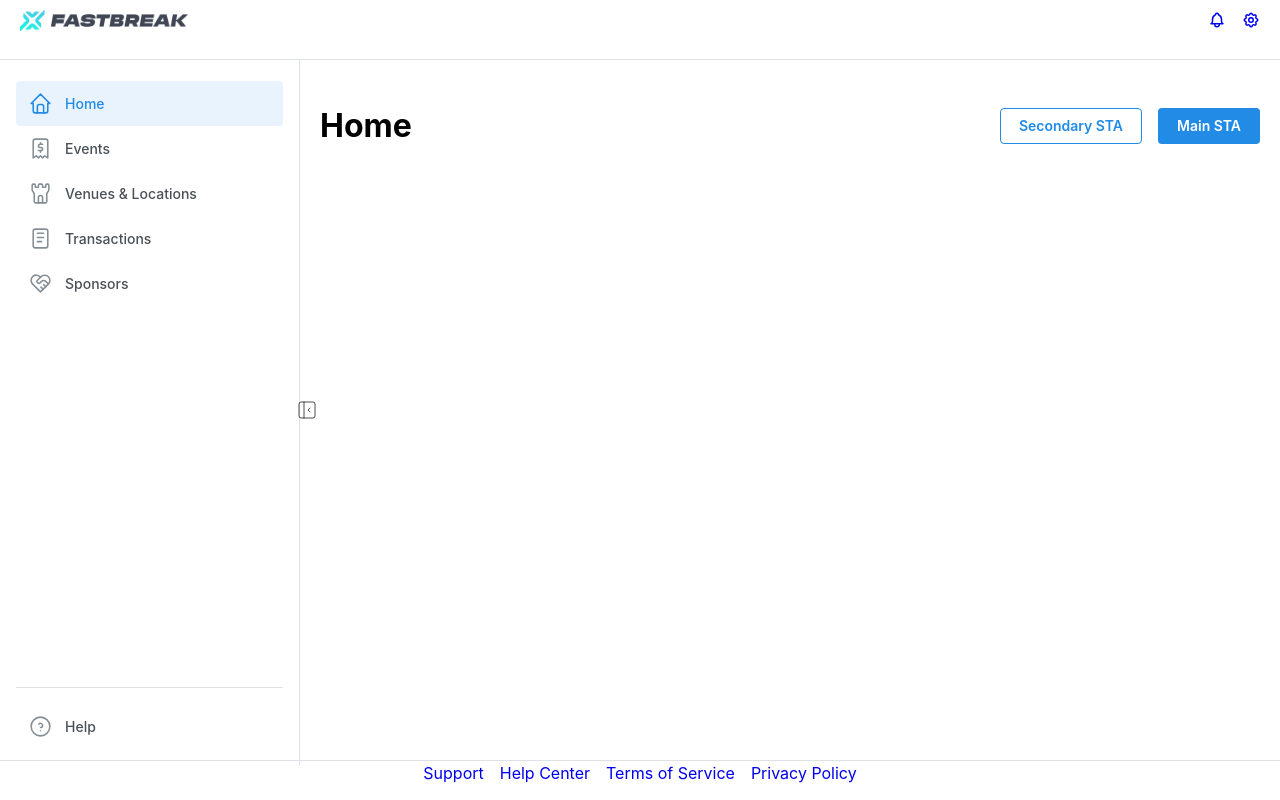
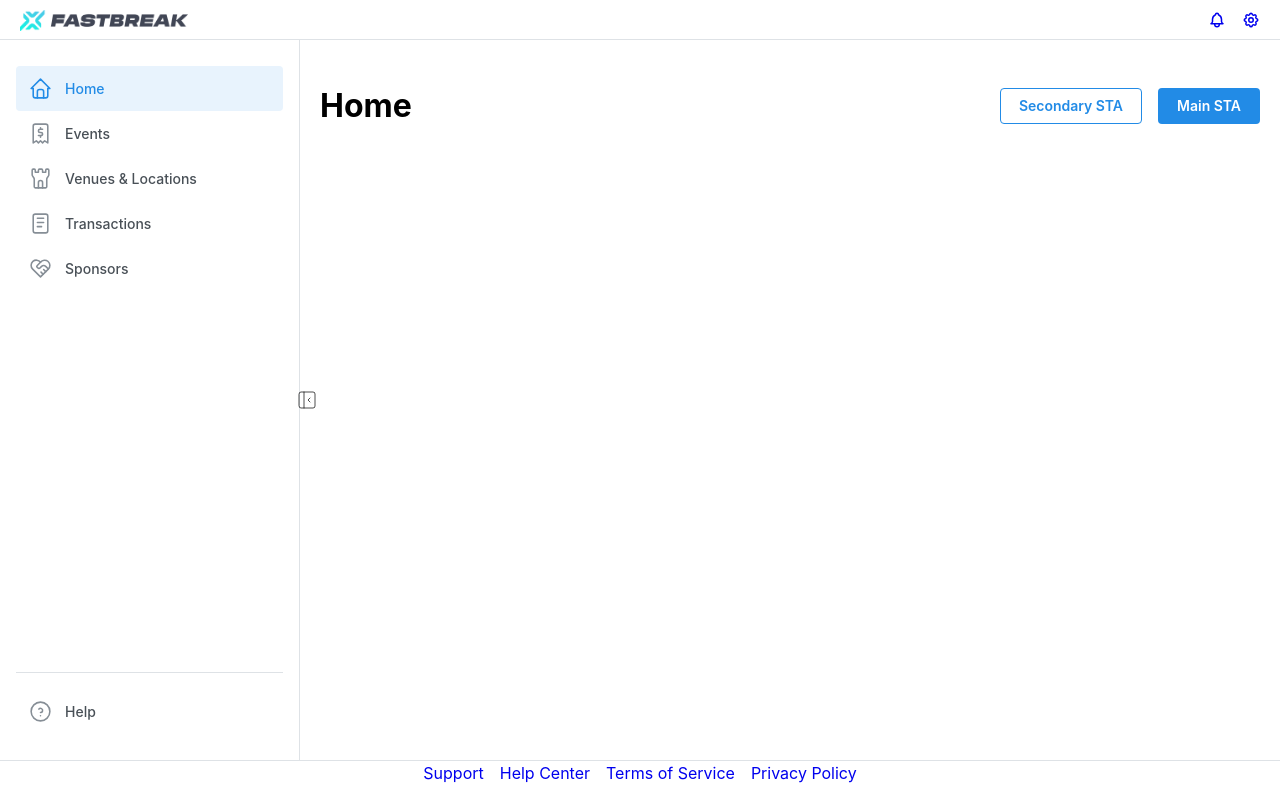
Before and after one commit to dminik/task-manager, a React (Vite) app in the folder FrontEnd/: page / in a window 1280 px wide. Built offline with nearby package versions, Linux system fonts and the light colour scheme.

Commit message:
Removed onClick from Link

```diff
--- a/FrontEnd/src/components/MainPage/Layout/Layout.tsx
+++ b/FrontEnd/src/components/MainPage/Layout/Layout.tsx
@@ -13,7 +13,7 @@ export function Layout() {
 
   return (
     <AppShell
-      header={{ height: 60 }}
+      header={{ height: 40 }}
       navbar={{
         width: 300,
         breakpoint: 'sm',
--- a/FrontEnd/src/components/MainPage/NavBar/NavBar.tsx
+++ b/FrontEnd/src/components/MainPage/NavBar/NavBar.tsx
@@ -26,6 +26,7 @@ export function NavLayout() {
       className={classes.link}
       to={item.link}
       key={item.label}
+
       data-active={item.label === active || undefined}
       onClick={() => setActive(item.label)}
     >
@@ -45,7 +46,7 @@ export function NavLayout() {
       <div className={classes.navbarMain}>{links}</div>
 
       <div className={classes.footer}>
-        <Link to="#" className={classes.link} onClick={(event) => event.preventDefault()}>
+        <Link to="#" className={classes.link} >
           <IconHelpCircle className={classes.linkIcon} stroke={1.5} />
           <span>Help</span>
         </Link>
```
